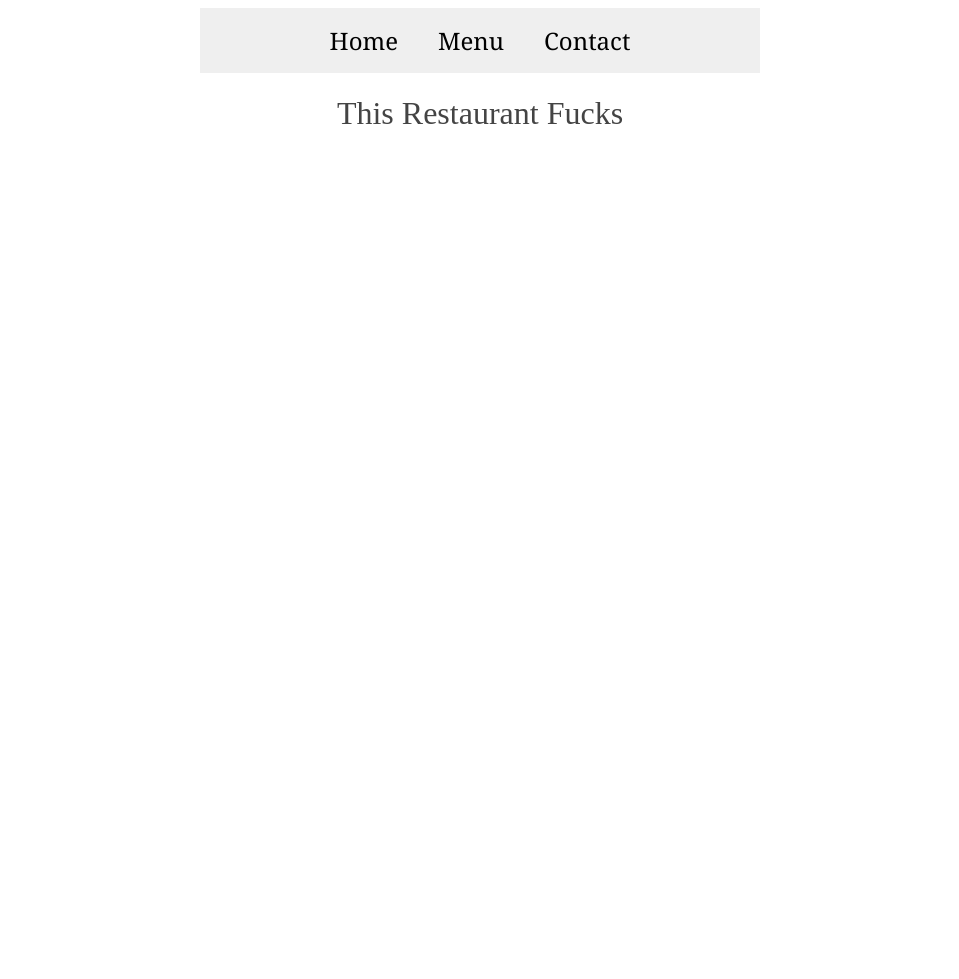
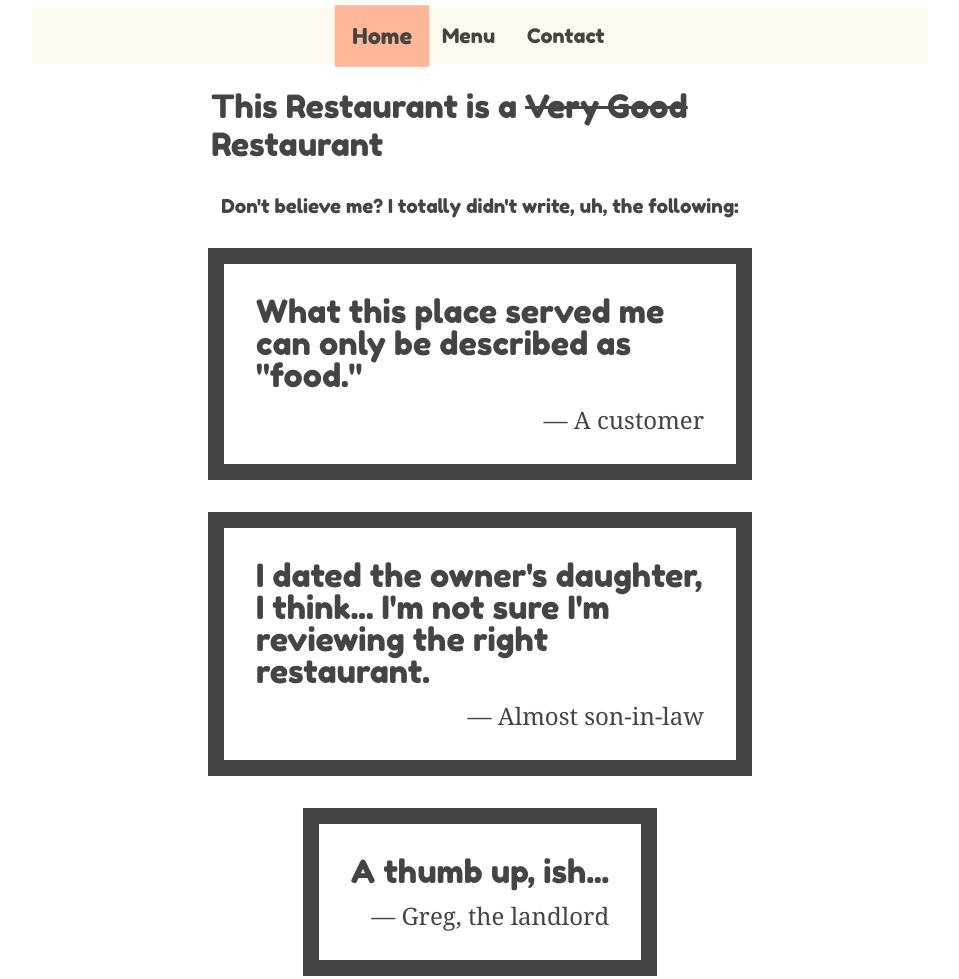
Before and after one commit to James-Loewen/restaurant-homepage, a website built with webpack: page dist/index.html in a window 1280 px wide. Shown: the top 979 px of the page, without its empty margins (160-1119 px from the left). Before the commit the page ends 800 px from the top, so only its background shows below. Built offline with Linux system fonts and the light colour scheme.

Commit message:
Added some fonts and copy and what have you

```diff
--- a/package.json
+++ b/package.json
@@ -5,7 +5,8 @@
   "private": true,
   "scripts": {
     "test": "echo \"Error: no test specified\" && exit 1",
-    "build": "webpack"
+    "build": "webpack",
+    "watch": "webpack --watch"
   },
   "repository": {
     "type": "git",
--- a/src/index.js
+++ b/src/index.js
@@ -1,13 +1,13 @@
 import './style.css';
-
-const homeTab = document.querySelector('#home-tab');
-const menuTab = document.querySelector('#menu-tab');
-const contactTab = document.querySelector('#contact-tab');
 
 const btns = document.querySelectorAll('button');
 
 btns.forEach(btn => {
   btn.addEventListener('click', (e) => {
+    btns.forEach(btn => {
+      btn.classList.remove('active');
+    })
+    e.target.classList.add('active');
     console.log(e.target.id);
   })
 })
--- a/src/style.css
+++ b/src/style.css
@@ -37,8 +37,22 @@ ol, ul {
 
 /* End reset */
 
+@font-face {
+  font-family: "Lobster";
+  src: url("./Lobster-Regular.ttf");
+}
+
+@font-face {
+  font-family: "Fredoka One";
+  src: url("./FredokaOne-Regular.ttf");
+}
+
 :root {
   --fc-black: #444;
+}
+
+body {
+  color: var(--fc-black);
 }
 
 .flex {
@@ -50,39 +64,84 @@ main {
   gap: 1.5em;
   margin: auto;
   max-width: 70%;
-  min-width: 70ch;
-  /* justify-content: center; */
   align-items: center;
+}
+
+.nav-container {
+  width: 100%;
 }
 
 .nav {
   margin-top: .5rem;
   justify-content: center;
-  gap: .5rem;
-  max-width: 70%;
-  min-width: 70ch;
-  background-color: #EFEFEF;
+  background-color: floralwhite;
 }
 
 .nav li button {
   display: inline-block;
-  font-size: 1.5rem;
-  font-family: Georgia, 'Times New Roman', Times, serif;
+  font-size: 1.25rem;
+  font-family: "Fredoka One";
+  color: var(--fc-black);
+  background-color: FloralWhite;
   padding: 1rem;
   border: none;
 }
 
-.nav li button:hover {
-  background-color: lightsalmon;
-  transform: scale(1.15);
-  border-radius: .25rem;
+.nav li button:hover,
+.nav li button.active {
+  /* background-color: lightsalmon; */
+  background-color: hsl(17, 100%, 80%);
+  transform: scale(1.1);
+  /* border-radius: .25rem; */
+}
+
+#content {
+  flex-direction: column;
+  gap: 2em;
+  align-items: center;
 }
 
 h1 {
   font-size: 2rem;
-  color: var(--fc-black);
+  font-family: "Fredoka One";
+  max-width: 60%;
+  line-height: 1.2;
 }
 
-#content {
-  color: darksalmon;
+#testies-heading {
+  font-family: "Fredoka One";
+  font-size: 1.2rem;
+  max-width: 60%;
 }
+
+.strike {
+  text-decoration: line-through;
+  /* color: #999; */
+}
+
+.card {
+  padding: 2em;
+  display: flex;
+  flex-direction: column;
+  gap: 1rem;
+  justify-content: center;
+  align-items: center;
+  max-width: 50%;
+  /* height: 250px; */
+  border: 1rem solid var(--fc-black);
+}
+
+.testimonial {
+  font-size: 2rem;
+  font-family: "Fredoka One";
+}
+
+.credit {
+  font-family: Georgia, 'Times New Roman', Times, serif;
+  font-size: 1.5rem;
+  align-self: end;
+}
+
+.credit::before {
+  content: "— ";
+}
--- a/webpack.config.js
+++ b/webpack.config.js
@@ -12,6 +12,10 @@ module.exports = {
         test: /\.css$/i,
         use: ['style-loader', 'css-loader'],
       },
+      {
+        test: /\.ttf$/i,
+        type: "asset/resource"
+      }
     ],
   },
 };
```
Also changed, not shown: dist/03c38496322925fec242.ttf (added), dist/4aea26dd6637dfac0fac.ttf (added), dist/index.html, dist/main.js, src/FredokaOne-Regular.ttf (added), src/Lobster-Regular.ttf (added).
